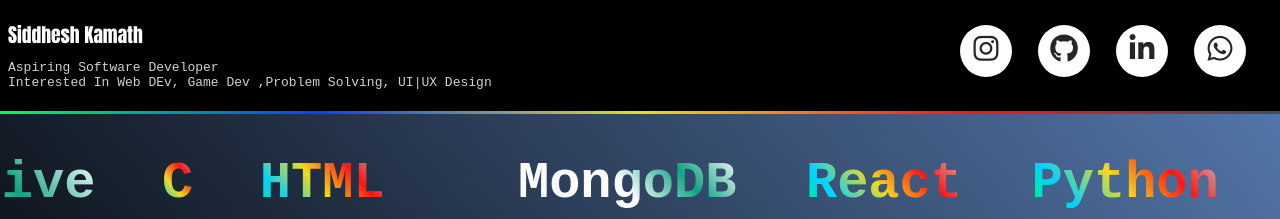
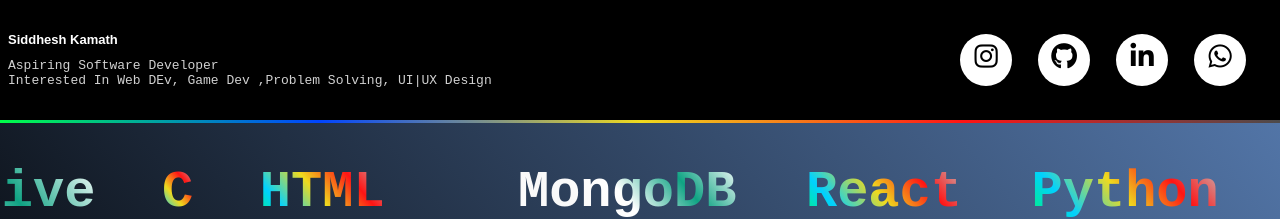
Before and after one commit to PSYCHOSIDX/portfolio, a plain HTML site: page portfolio/index.html in a window 1280 px wide. Shown: the top 219 px of the page. Drawn offline with Linux system fonts and the light colour scheme.

Commit message:
new updates

```diff
--- a/portfolio/index.html
+++ b/portfolio/index.html
@@ -12,7 +12,7 @@
 <body>
     <nav>
         <div class="left">
-            <h1> <b id="name">Siddhesh Kamath</b></h1> <br/>
+            <h1 id="name">Siddhesh Kamath</h1> <br/>
 
             <h3 id="intro" >  Aspiring Software Developer <br/> Interested In Web DEv, Game Dev ,Problem Solving, UI|UX Design</h3>
         </div>
--- a/portfolio/styles/social-buttons.css
+++ b/portfolio/styles/social-buttons.css
@@ -9,30 +9,35 @@
 }
 
 .ul1 {
-margin: auto; display: flex ;
+margin: auto;
+
+
+display: flex ;
 
 }
 
 
 .ul1 li a {
-	 width: max(4rem);
-	 height: max(4rem);
+	 width:4rem;
+	 height: 4rem;
      margin:auto;
      margin-top: -0.7rem;
 	 background-color: #FFFFFF;
 	 text-align: center;
-	 font-size: max(3rem);
+	 margin: auto;
 	border-radius: 50%;
 	 display: block;
      overflow: hidden;
+	 font-size: 2.8rem;
 
-	 position: relative;
+	 position:relative;
 
 }
 
 .ul1 li a .fa {
 	position: relative;
-	color: #262626;
+	margin: auto;
+	color: #000000;
 	transition: .5s;
 	z-index: 3;
 }
--- a/portfolio/styles/style.css
+++ b/portfolio/styles/style.css
@@ -12,6 +12,7 @@
 body{
 
     background: linear-gradient(50deg, #000000, #577cb1);
+    height: : 100%;
 
 }
 
@@ -102,10 +103,10 @@
 
 
 #name{
-    font-size: 1.5rem;
+    font-size: 1rem;
     color: #ffffff;
-    text-shadow: 0px 0.4px 0px rgba(255, 255, 255, 0.144);
-    font-family: Impact, Haettenschweiler, 'Arial Narrow Bold', sans-serif;
+
+    font-family: sans-serif;
     margin: auto;
 }
 
```
